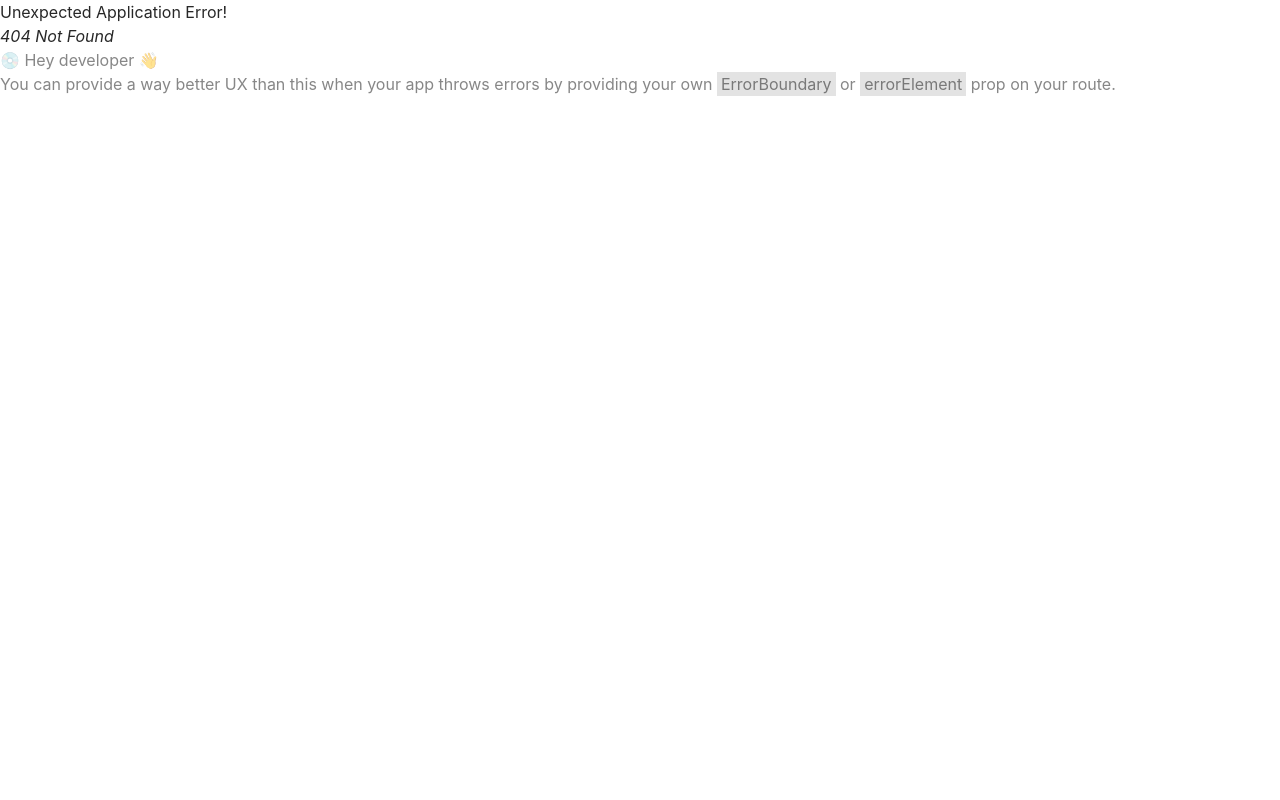
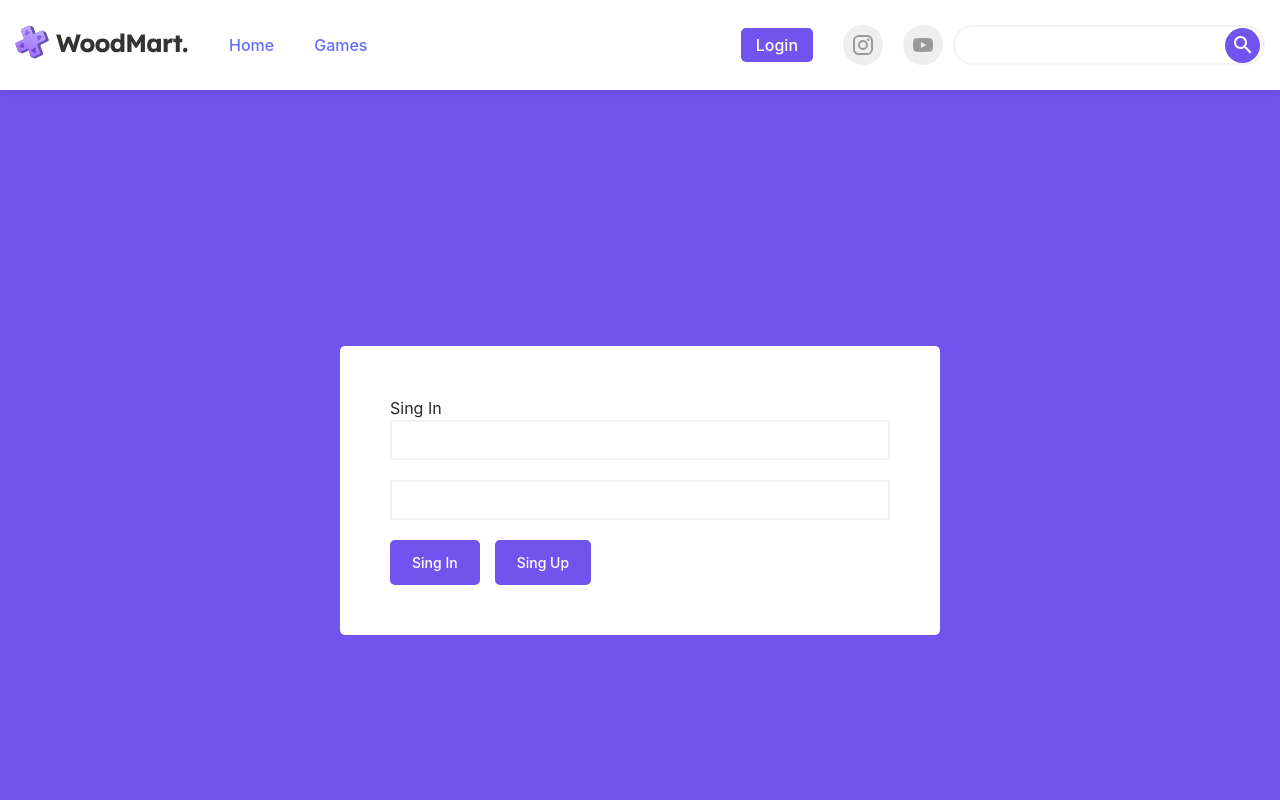
Before and after one commit to Oops14/freeToGame, a React (Vite) app: page /freeToGame/login in a window 1280 px wide. Before the commit this address had no page. Shown: the top 800 px of the page. Built offline with nearby package versions, Linux system fonts and the light colour scheme.

Commit message:
markap for login page

```diff
--- a/src/common/components/header/Header.tsx
+++ b/src/common/components/header/Header.tsx
@@ -1,18 +1,18 @@
-import style from "./header.module.scss";
-import logo from "../../../assets/logo/1.svg";
-import SearchIcon from "@mui/icons-material/Search";
-import InstagramIcon from "@mui/icons-material/Instagram";
-import YouTubeIcon from "@mui/icons-material/YouTube";
-import MenuIcon from "@mui/icons-material/Menu";
-import { Link } from 'react-router-dom';
+import style from './header.module.scss'
+import logo from '../../../assets/logo/1.svg'
+import SearchIcon from '@mui/icons-material/Search'
+import InstagramIcon from '@mui/icons-material/Instagram'
+import YouTubeIcon from '@mui/icons-material/YouTube'
+import MenuIcon from '@mui/icons-material/Menu'
+import { Link } from 'react-router-dom'
 
 export const Header = () => {
     return (
         <>
             <section className={style.main_header}>
-                <div className={"container " + style.container}>
+                <div className={'container ' + style.container}>
                     <div className={style.header_col_left}>
-                        <img src={logo}  alt={'#'}/>
+                        <img src={logo} alt={'#'} />
                     </div>
                     <div className={style.header_col_center}>
                         <ul className={style.header_menu}>
@@ -21,6 +21,9 @@ export const Header = () => {
                         </ul>
                     </div>
                     <div className={style.header_col_right}>
+                        <div className={style.login}>
+                            <Link to={'/freeToGame/login/'}>Login</Link>
+                        </div>
                         <div className={style.social_icons}>
                             <div className={style.icon_item}>
                                 <InstagramIcon />
@@ -39,7 +42,7 @@ export const Header = () => {
                 </div>
             </section>
             <section className={style.mobile_header}>
-                <div className={"container " + style.mobile_header_container}>
+                <div className={'container ' + style.mobile_header_container}>
                     <div className={style.mobile_header_top}>
                         <div>
                             <img src={logo} alt="logo" />
@@ -59,5 +62,5 @@ export const Header = () => {
                 </div>
             </section>
         </>
-    );
-};
+    )
+}
--- a/src/common/components/header/header.module.scss
+++ b/src/common/components/header/header.module.scss
@@ -123,6 +123,22 @@
     }
 }
 
+.login {
+    margin-right: 20px;
+
+    a {
+        padding: 7px 15px;
+        background-color: #7153ed;
+        color: #fff;
+
+        border-radius: 5px;
+
+        &:hover {
+            background-color: #7c63de;
+        }
+    }
+}
+
 // ====================================
 // MOBILE HEADER
 // ====================================
--- /dev/null
+++ b/src/features/auth/ui/Login.tsx
@@ -0,0 +1,28 @@
+import { Footer } from '../../../common/components/footer/Footer'
+import { Header } from '../../../common/components/header/Header'
+import style from './login.module.scss'
+
+export const Login = () => {
+    return (
+        <>
+            <Header />
+            <div className={style.login_page}>
+                <div className={'container ' + style.login_container}>
+                    <div className={style.login_form}>
+                        <h4>Sing In</h4>
+                        <form>
+                            <input className="input_text" type="text" />
+                            <input className="input_password" type="password" />
+                            <div className={style.buttons_block}>
+                                <button className="btn">Sing In</button>
+                                <button className="btn">Sing Up</button>
+                            </div>
+                        </form>
+                    </div>
+                </div>
+            </div>
+
+            <Footer />
+        </>
+    )
+}
--- /dev/null
+++ b/src/features/auth/ui/login.module.scss
@@ -0,0 +1,36 @@
+.login_page {
+    height: 100vh;
+    background-color: #7153ed;
+    margin-top: -40px;
+
+    display: flex;
+
+    .login_container {
+        display: flex;
+        justify-content: center;
+        align-items: center;
+    }
+}
+
+.login_form {
+    padding: 50px;
+    width: 600px;
+    background-color: #fff;
+    border-radius: 5px;
+
+
+    form {
+        input {
+            margin-bottom: 20px;
+        }
+
+        .buttons_block {
+            display: flex;
+            gap: 15px;
+
+            button {
+                border-radius: 5px;
+            }
+        }
+    }
+}
--- a/src/main.tsx
+++ b/src/main.tsx
@@ -6,6 +6,7 @@ import App from './app/App'
 import { store } from './app/store'
 import { ProductSinglePage } from './common/components/product-page/ProductSinglePage'
 import { Archive } from './common/components/archive/Archive'
+import { Login } from './features/auth/ui/Login'
 
 const router = createBrowserRouter([
     {
@@ -20,6 +21,10 @@ const router = createBrowserRouter([
         path: '/freeToGame/games/',
         element: <Archive />,
     },
+    {
+        path: '/freeToGame/login/',
+        element: <Login />,
+    },
 
 ])
 
```
Also changed, not shown: src/features/auth/model/authReducer.ts (added, +7 -0 lines), src/features/auth/api/authApi.ts (added).
